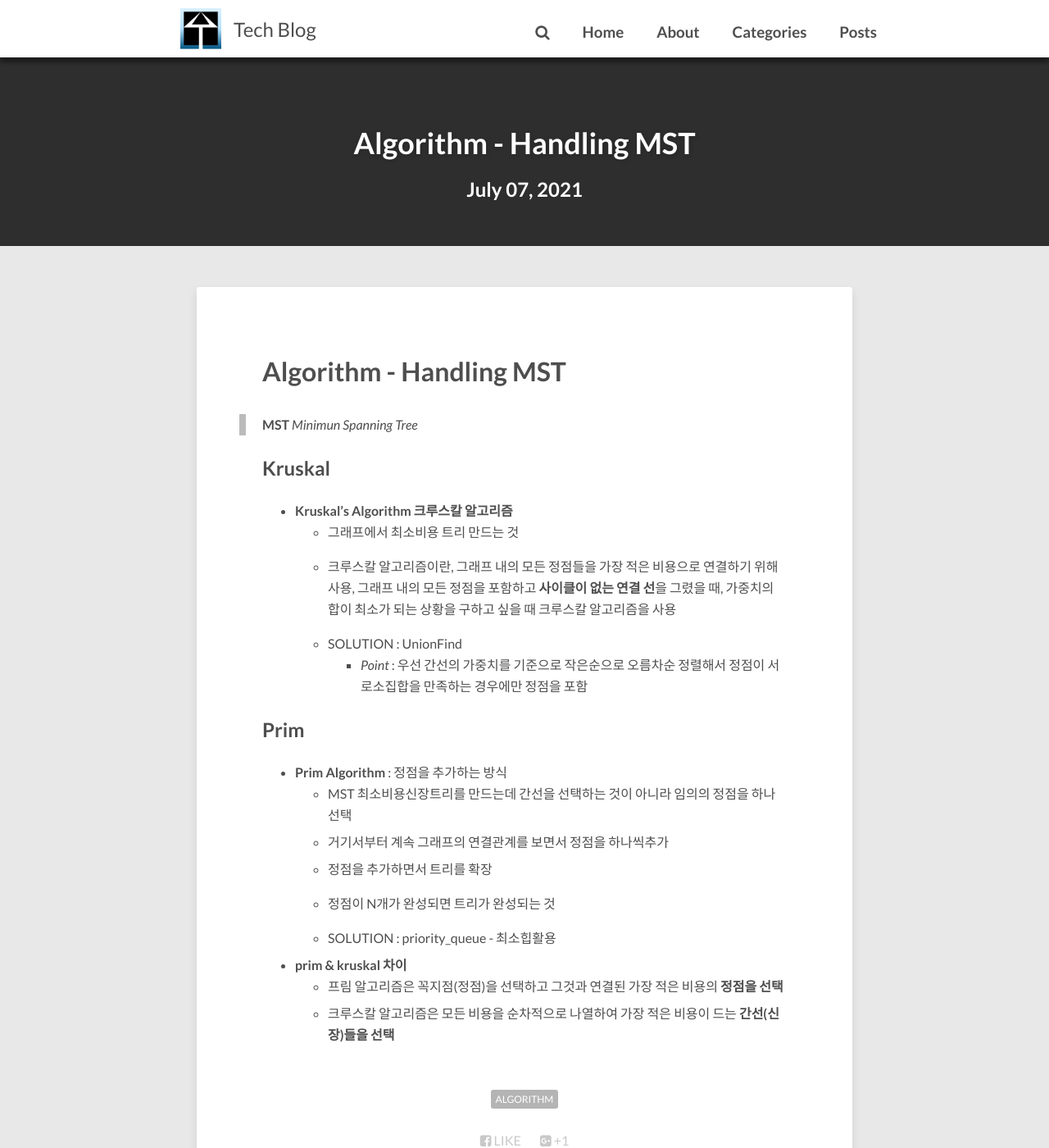
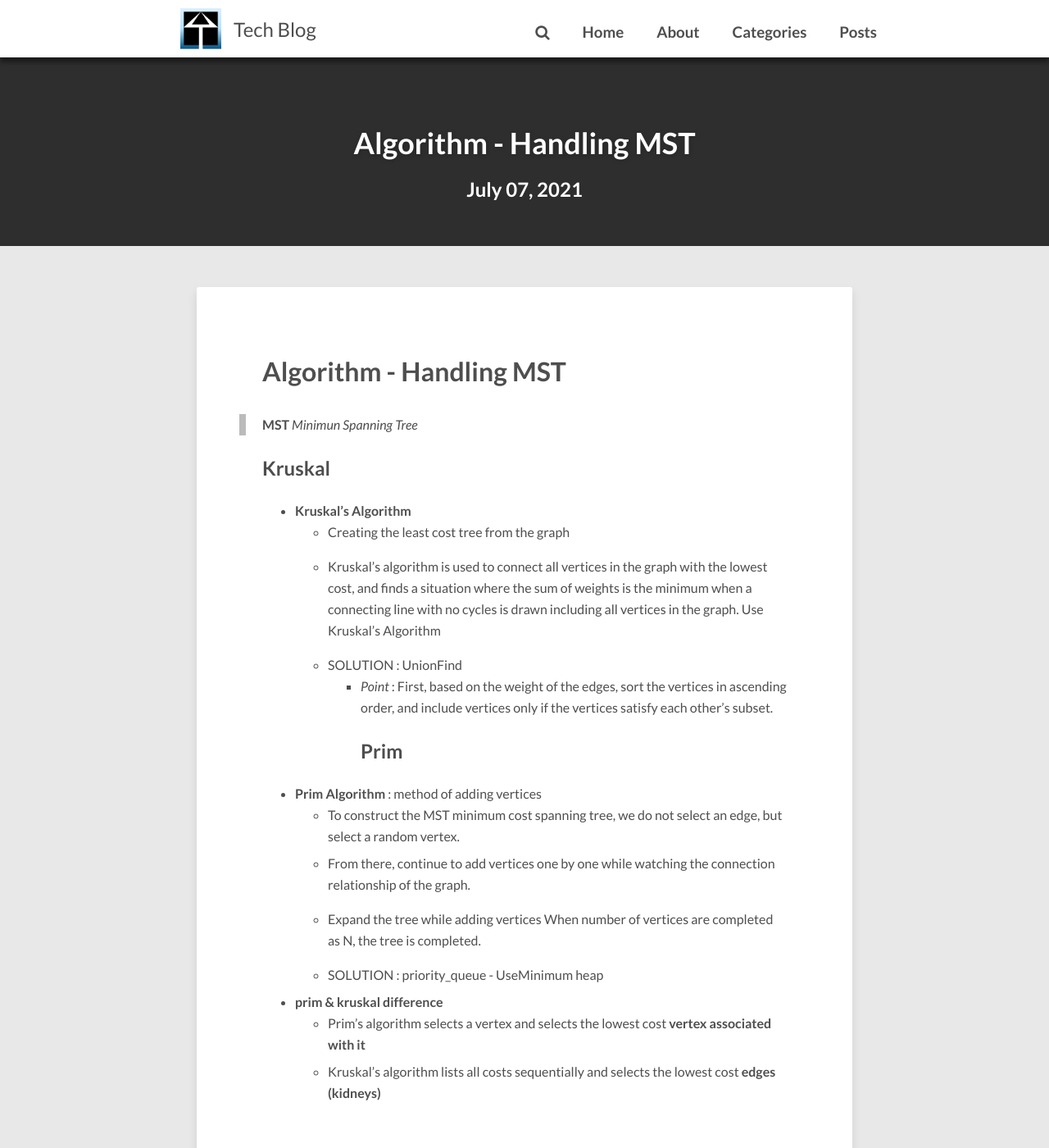
Before and after one commit to sujinsjlee/mg729.github.io, a Jekyll site: the page built from _posts/2021-07-07-Algorithm_(15)_MST.md, in a window 1280 px wide and 1400 px high. Shown: the whole window at 82% size. Built offline with Jekyll 4.4.1, drawn with Linux system fonts in a browser that asks for light colours; nearby versions of some CDN libraries; our own code applies the rules of GitHub Pages for plain Markdown files; comment, search, counter and statistics services are not loaded.

Commit message:
[Algo] MST update

```diff
--- a/_posts/2021-07-07-Algorithm_(15)_MST.md
+++ b/_posts/2021-07-07-Algorithm_(15)_MST.md
@@ -4,31 +4,30 @@ categories:
   - Algorithm
 tags:
   - Algorithm
-public: false
 ---
 
 > **MST** *Minimun Spanning Tree*
 
 
-
 ## Kruskal
 
-- **Kruskal's Algorithm 크루스칼 알고리즘**
-    - 그래프에서 최소비용 트리 만드는 것
-    - 크루스칼 알고리즘이란, 그래프 내의 모든 정점들을 가장 적은 비용으로 연결하기 위해 사용, 그래프 내의 모든 정점을 포함하고 **사이클이 없는 연결 선**을 그렸을 때, 가중치의 합이 최소가 되는 상황을 구하고 싶을 때 크루스칼 알고리즘을 사용
+- **Kruskal's Algorithm**
+     - Creating the least cost tree from the graph
+     - Kruskal's algorithm is used to connect all vertices in the graph with the lowest cost, and finds a situation where the sum of weights is the minimum when a connecting line with no cycles is drawn including all vertices in the graph. Use Kruskal's Algorithm
 
-    - SOLUTION : UnionFind
-        - *Point* : 우선 간선의 가중치를 기준으로 작은순으로 오름차순 정렬해서 정점이 서로소집합을 만족하는 경우에만 정점을 포함
-
+     - SOLUTION : UnionFind
+         - *Point* : First, based on the weight of the edges, sort the vertices in ascending order, and include vertices only if the vertices satisfy each other's subset.
 ## Prim
 
-- **Prim Algorithm** : 정점을 추가하는 방식
-    - MST 최소비용신장트리를 만드는데 간선을 선택하는 것이 아니라 임의의 정점을 하나 선택
-    - 거기서부터 계속 그래프의 연결관계를 보면서 정점을 하나씩추가
-    - 정점을 추가하면서 트리를 확장
-    - 정점이 N개가 완성되면 트리가 완성되는 것
+- **Prim Algorithm** : method of adding vertices
+     - To construct the MST minimum cost spanning tree, we do not select an edge, but select a random vertex.
+     - From there, continue to add vertices one by one while watching the connection relationship of the graph.
+     - Expand the tree while adding vertices
+     When number of vertices are completed as N, the tree is completed.
 
-    - SOLUTION : priority_queue - 최소힙활용
-- **prim & kruskal 차이**
-    - 프림 알고리즘은 꼭지점(정점)을 선택하고 그것과 연결된 가장 적은 비용의 **정점을 선택**
-    - 크루스칼 알고리즘은 모든 비용을 순차적으로 나열하여 가장 적은 비용이 드는 **간선(신장)들을 선택**
+     - SOLUTION : priority_queue - UseMinimum heap
+
+
+- **prim & kruskal difference**
+     - Prim's algorithm selects a vertex and selects the lowest cost **vertex associated with it**
+     - Kruskal's algorithm lists all costs sequentially and selects the lowest cost **edges (kidneys)**
```
